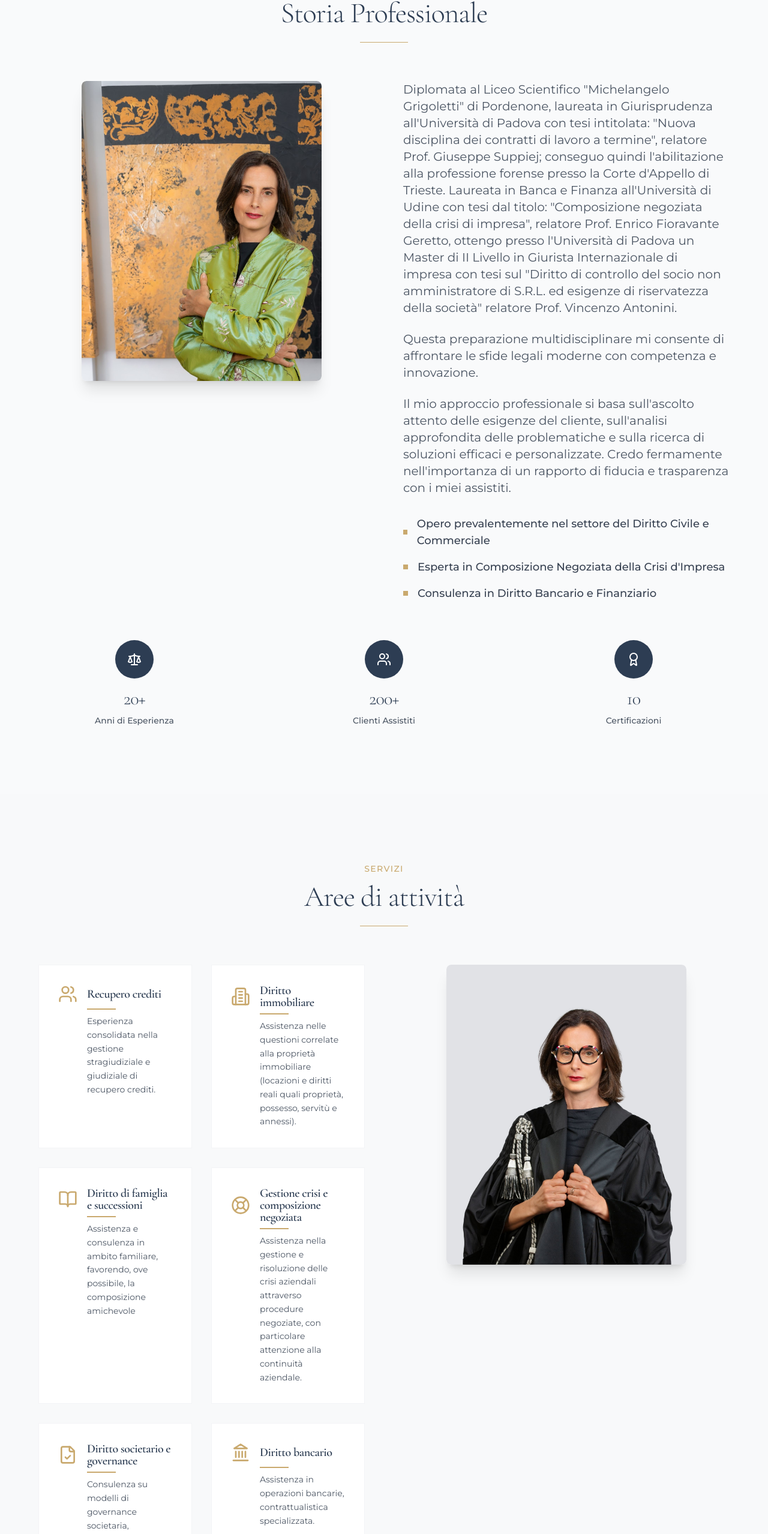
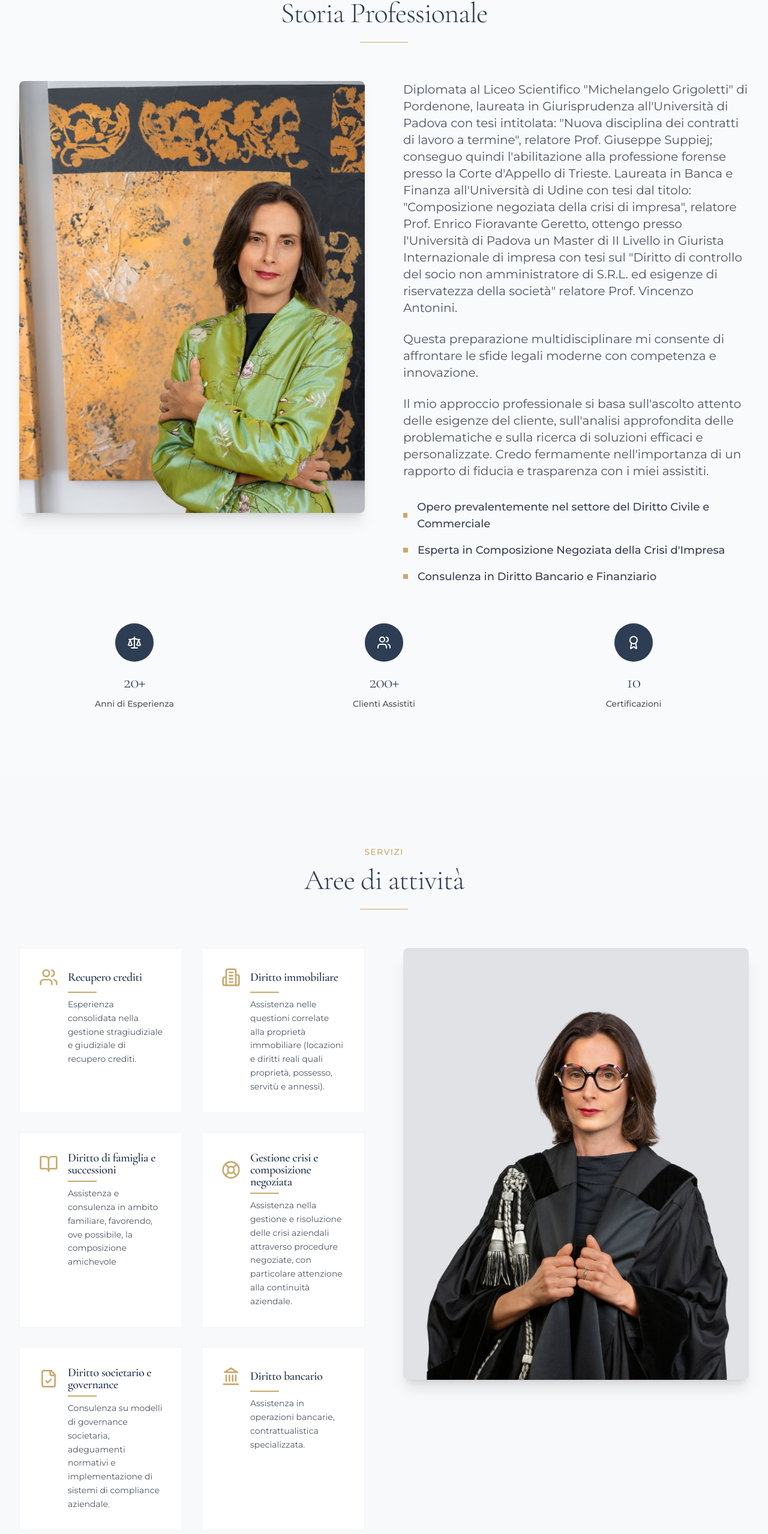
Before and after one commit to axelfleureau/avvocato-clara-falomo-boilerplate, a Next.js app: page / in a window 1280 px wide. Shown: the part 954-3511 px from the top of the page at 60% size. Built offline with nearby package versions, Linux system fonts and the light colour scheme.

Commit message:
Sistermazione Immagini

```diff
--- a/components/about-section.tsx
+++ b/components/about-section.tsx
@@ -1,8 +1,8 @@
 "use client"
 
 import { useRef } from "react"
-import { motion, useInView, easeOut } from "framer-motion"
-import { Scale, Users, Award, Clock } from "lucide-react"
+import { motion, useInView } from "framer-motion"
+import { Scale, Users, Award } from "lucide-react"
 import Image from "next/image"
 
 const AboutSection = () => {
@@ -22,7 +22,7 @@ const AboutSection = () => {
     visible: {
       opacity: 1,
       y: 0,
-      transition: { duration: 0.8, ease: easeOut },
+      transition: { duration: 0.8, ease: ["easeOut"] },
     },
   }
 
@@ -31,7 +31,7 @@ const AboutSection = () => {
     visible: {
       opacity: 1,
       x: 0,
-      transition: { duration: 0.8, ease: easeOut },
+      transition: { duration: 0.8, ease: ["easeOut"] },
     },
   }
 
@@ -59,21 +59,21 @@ const AboutSection = () => {
           <motion.div variants={itemVariants} className="decorative-line mx-auto" />
         </motion.div>
 
-        <div className="grid lg:grid-cols-2 gap-12 lg:gap-16 items-start mb-16 max-w-6xl mx-auto w-full">
+        <div className="grid lg:grid-cols-2 gap-8 lg:gap-16 items-start mb-16">
           <motion.div
             variants={imageVariants}
             initial="hidden"
             animate={isInView ? "visible" : "hidden"}
-            className="order-2 lg:order-1 flex flex-col items-center w-full"
+            className="order-2 lg:order-1"
           >
-            <div className="relative w-full max-w-[400px]">
-              <div className="aspect-[4/5] relative overflow-hidden shadow-xl rounded-lg w-full">
+            <div className="relative">
+              <div className="aspect-[4/5] relative overflow-hidden shadow-xl rounded-lg">
                 <Image
                   src="/images/working-clara.jpg"
                   alt="Clara Falomo nel suo studio"
                   fill
                   className="object-cover object-top rounded-lg"
-                  sizes="(max-width: 768px) 90vw, 400px"
+                  sizes="(max-width: 768px) 100vw, 50vw"
                   priority
                 />
               </div>
@@ -85,7 +85,7 @@ const AboutSection = () => {
             variants={containerVariants}
             initial="hidden"
             animate={isInView ? "visible" : "hidden"}
-            className="order-1 lg:order-2 w-full"
+            className="order-1 lg:order-2"
           >
             <motion.p variants={itemVariants} className="text-body mb-6 text-lg lg:text-xl leading-relaxed">
               Diplomata al Liceo Scientifico "Michelangelo Grigoletti" di Pordenone, laureata in Giurisprudenza
--- a/components/services-section.tsx
+++ b/components/services-section.tsx
@@ -1,7 +1,7 @@
 "use client"
 
 import { useRef } from "react"
-import { motion, useInView, easeOut } from "framer-motion"
+import { motion, useInView } from "framer-motion"
 import { Building2, Landmark, LifeBuoy, FileCheck, Users, BookOpen } from "lucide-react"
 import Image from "next/image"
 
@@ -64,7 +64,7 @@ const ServicesSection = () => {
       y: 0,
       transition: {
         duration: 0.6,
-        ease: easeOut,
+        ease: "easeOut",
       },
     },
   }
@@ -77,7 +77,7 @@ const ServicesSection = () => {
       transition: {
         delay: 0.1 * i,
         duration: 0.5,
-        ease: easeOut,
+        ease: "easeOut",
       },
     }),
   }
@@ -87,7 +87,7 @@ const ServicesSection = () => {
     visible: {
       opacity: 1,
       x: 0,
-      transition: { duration: 0.8, ease: easeOut },
+      transition: { duration: 0.8, ease: "easeOut" },
     },
   }
 
@@ -109,13 +109,12 @@ const ServicesSection = () => {
           <motion.div variants={itemVariants} className="decorative-line mx-auto" />
         </motion.div>
 
-        <div className="grid lg:grid-cols-2 gap-12 lg:gap-16 items-start mb-16 max-w-6xl mx-auto w-full">
-          {/* Left Block - Services Grid */}
+        <div className="grid lg:grid-cols-2 gap-8 lg:gap-16 items-start mb-16">
           <motion.div
             variants={containerVariants}
             initial="hidden"
             animate={isInView ? "visible" : "hidden"}
-            className="order-1 lg:order-1 w-full"
+            className="order-1 lg:order-1"
           >
             <div className="grid grid-cols-1 md:grid-cols-2 gap-8">
               {services.map((service, index) => (
@@ -140,21 +139,20 @@ const ServicesSection = () => {
             </div>
           </motion.div>
 
-          {/* Right Block - Image */}
           <motion.div
             variants={imageVariants}
             initial="hidden"
             animate={isInView ? "visible" : "hidden"}
-            className="order-2 lg:order-2 flex flex-col items-center w-full"
+            className="order-2 lg:order-2"
           >
-            <div className="relative w-full max-w-[400px]">
-              <div className="aspect-[4/5] relative overflow-hidden shadow-xl rounded-lg w-full">
+            <div className="relative">
+              <div className="aspect-[4/5] relative overflow-hidden shadow-xl rounded-lg">
                 <Image
                   src="/images/about-clara.jpg"
                   alt="Clara Falomo - Avvocato"
                   fill
                   className="object-cover object-top rounded-lg"
-                  sizes="(max-width: 768px) 90vw, 400px"
+                  sizes="(max-width: 768px) 100vw, 50vw"
                   priority
                 />
               </div>
```
